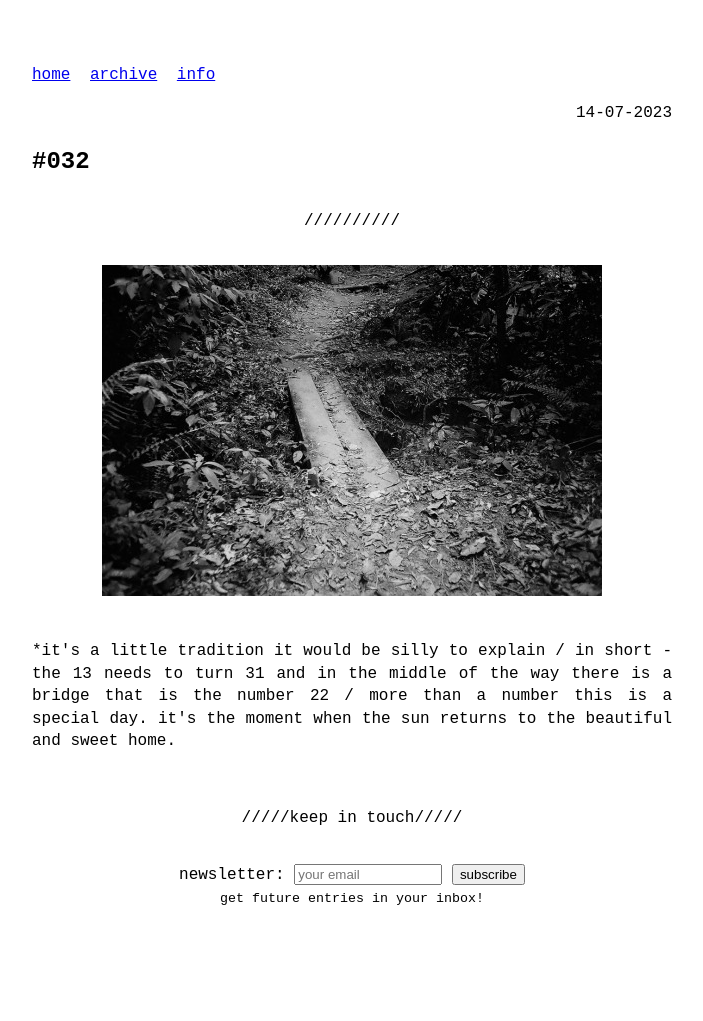
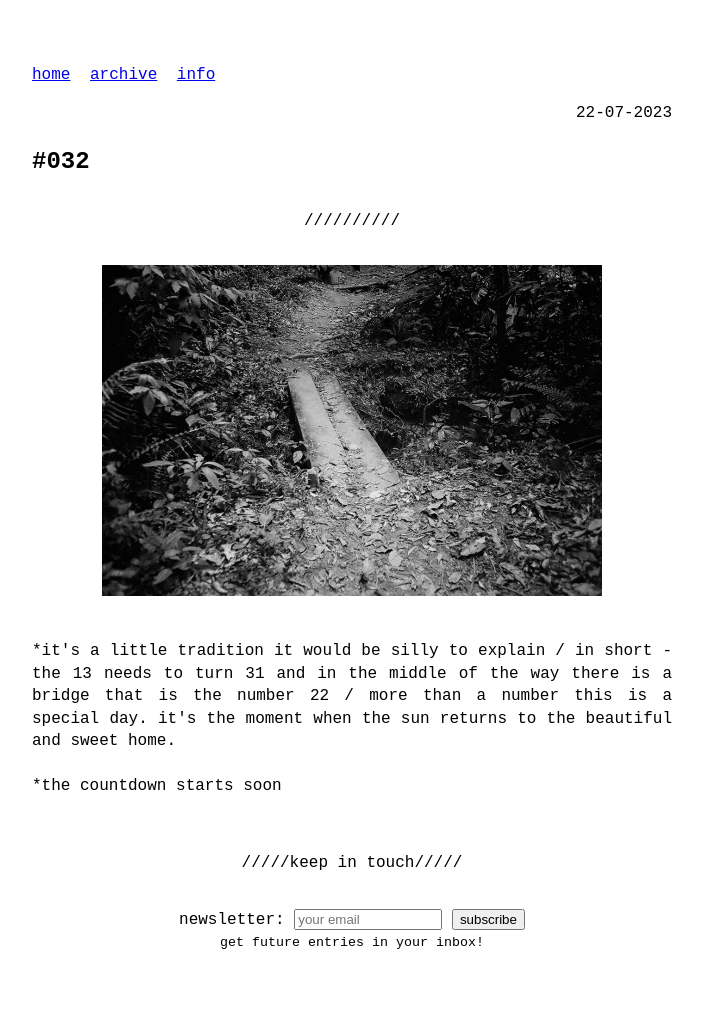
Before and after one commit to odaniloluna/odaniloluna.github.io, a Jekyll site: the page built from _posts/2023-07-22-#032.md, in a window 1280 px wide. Shown: the whole page, without its empty margins (288-991 px from the left). Built offline with Jekyll 4.4.1, drawn with Linux system fonts in a browser that asks for light colours; before the commit the page ends 976 px from its top, so only the background shows below that.

Commit message:
Update and rename 2023-07-14-#032.md to 2023-07-22-#032.md

```diff
--- a/_posts/2023-07-14-#032.md
+++ b/_posts/2023-07-22-#032.md
@@ -11,3 +11,6 @@ slug: #032
 *it's a little tradition it would be silly to explain / in short - the 13 needs to turn 31 and in the middle of the way there is a bridge that is the number 22 / more than a number this is a special day. it's the moment when the sun returns to the beautiful and sweet home.
 <br>
   <br>
+*the countdown starts soon
+<br>
+  <br>
```
